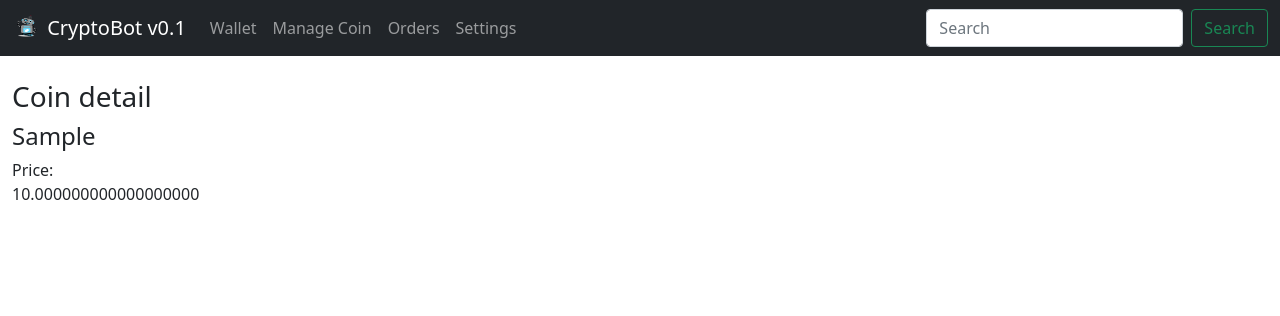
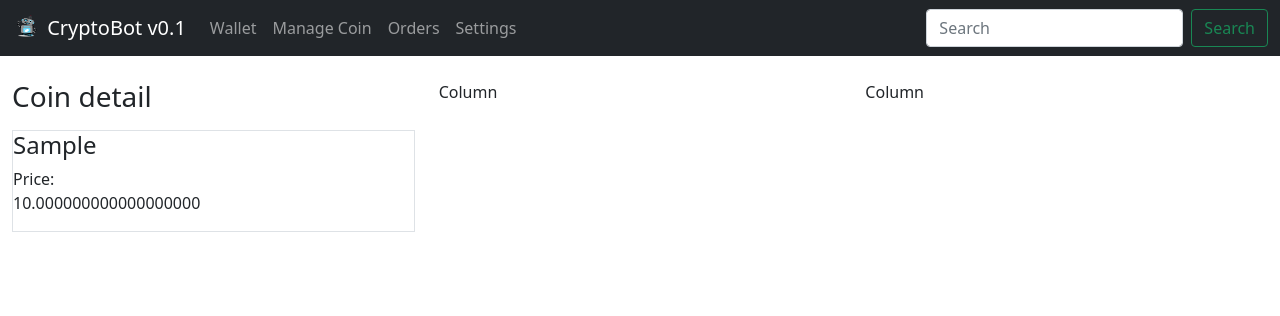
Before and after one commit to kernelpanik/CryptoBot, a Django app: a page that uses homepage/templates/detail.html in a window 1280 px wide. Shown: the top 316 px of the page. Run offline with Django 4.2, Linux system fonts and the light colour scheme; tables that the repository leaves empty hold one stand-in row (values such as "Sample post"); some libraries are stand-ins or nearby versions.

Commit message:
fix style

```diff
--- a/homepage/templates/detail.html
+++ b/homepage/templates/detail.html
@@ -1,19 +1,25 @@
 {% extends 'homepage.html' %}
 {% block crypto_detail %}
 
-
-<div class="container-fluid"  style="margin-top:80px">
+<div class="container-fluid" style="margin-top:80px">
     <div class="row align-items-start">
-       <div class="col">
-          <h3 class="text-left">Coin detail</h3>
+      <div class="col">
+        <h3 class="text-left">Coin detail</h3>
+        <div class="mb-3 mt-3 border text-left">
+        <h4>{{ object }}</h4>
+            Price:
+        <p>{{ object.price }}</p>
 
 
-<h4>{{ object }}</h4>
-Price:
-<p>{{ object.price }}</p>
-</div>
-</div>
-</div>
 
-
+        </div>
+      </div>
+      <div class="col">
+        Column
+      </div>
+      <div class="col">
+        Column
+      </div>
+    </div>
+  </div>
 {% endblock crypto_detail %}
```
